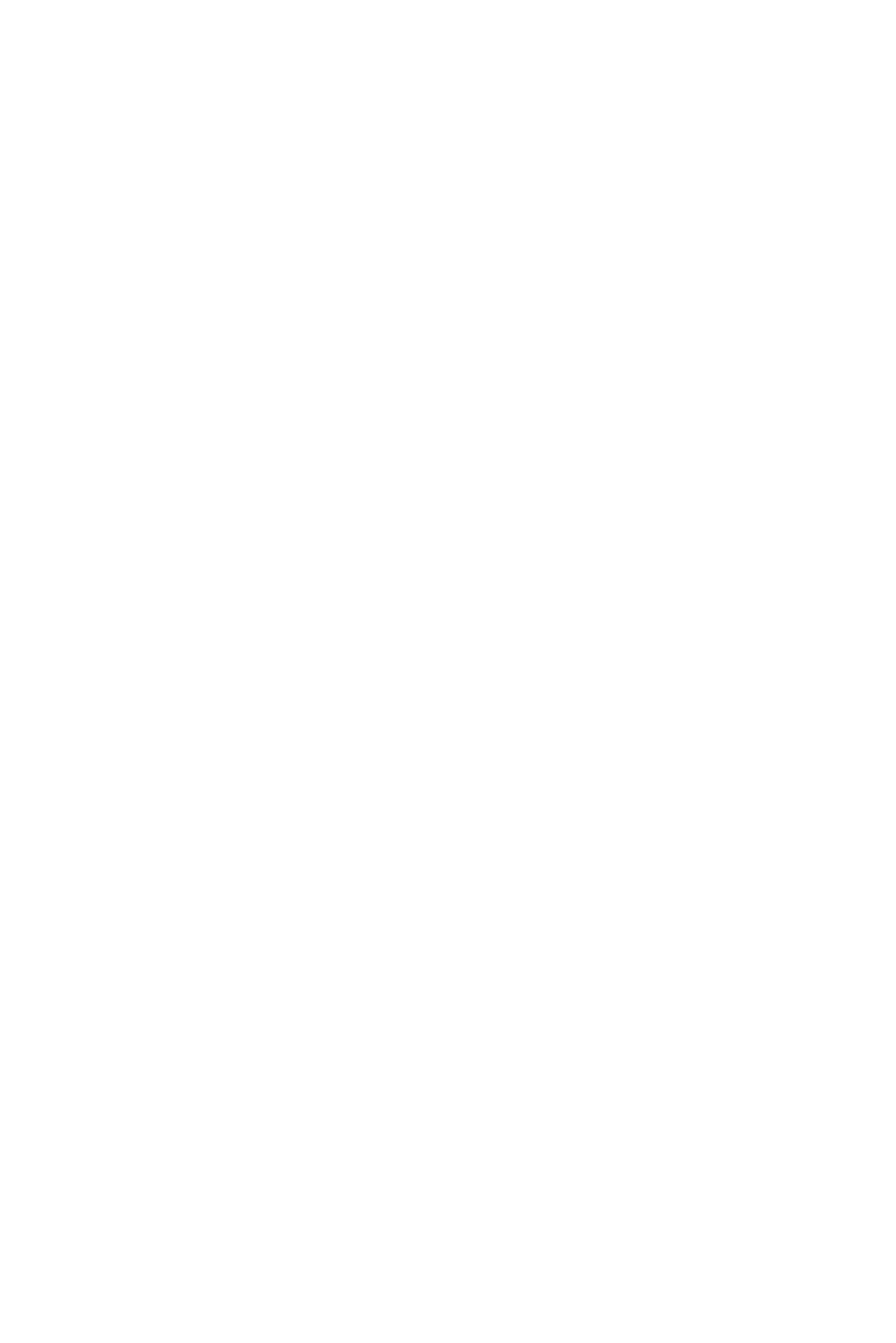
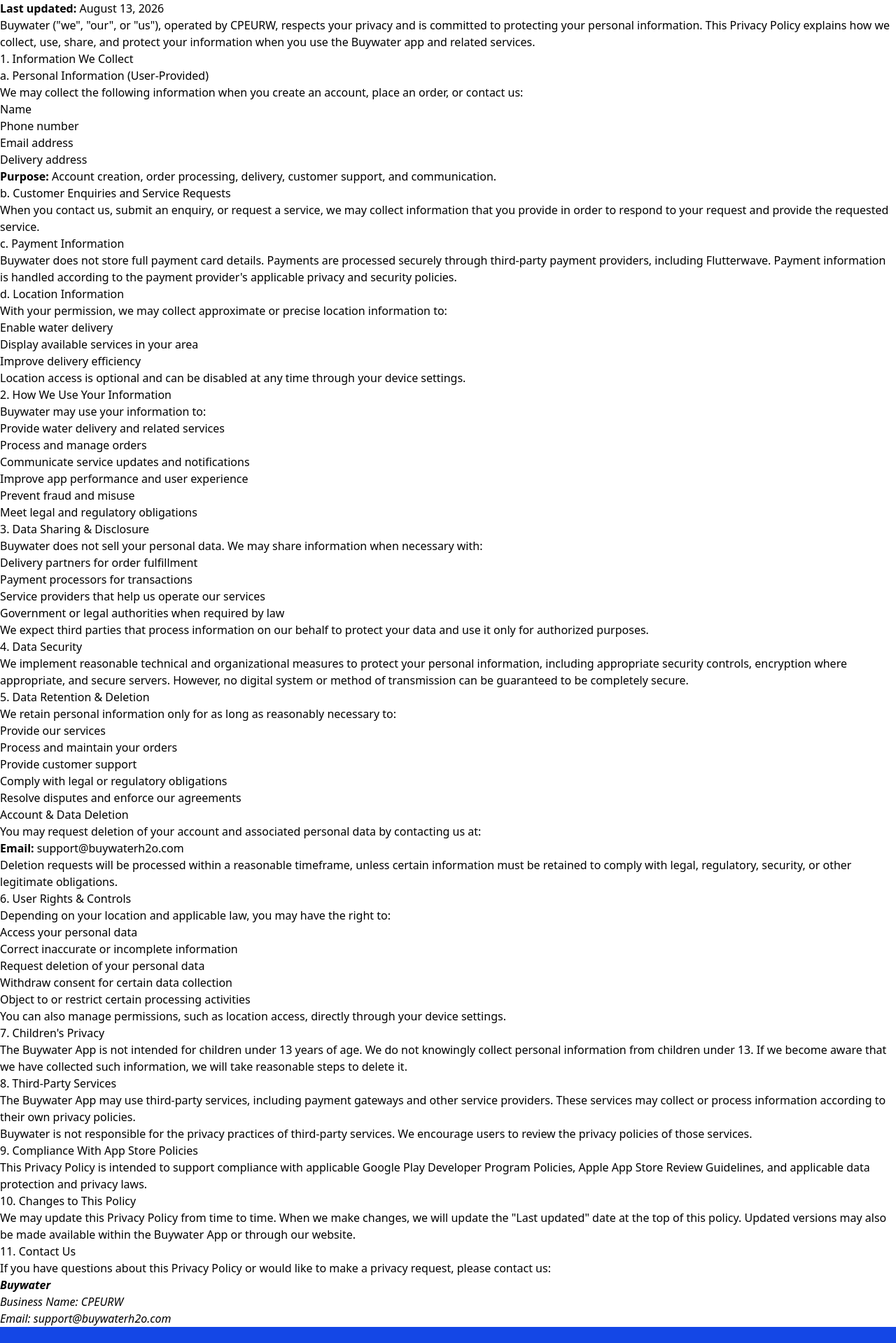
Before and after one commit to Sirwin2win/h2o, a React (Vite) app: page /privacy-policy in a window 1280 px wide. Before the commit this address had no page. Shown: the part 221-2140 px from the top of the page at 70% size. Before the commit the page ends 800 px from the top, so only its background shows below. Built offline with nearby package versions, Linux system fonts and the light colour scheme.

Commit message:
auth corrected

```diff
--- a/src/App.jsx
+++ b/src/App.jsx
@@ -37,6 +37,7 @@
 import OrderDetail from "./components/OrderDetail";
 import TransactionsSuccessful from "./components/TransactionsSuccessful";
 import Delete from "./components/Delete";
+import PrivacyPolicy from "./components/PrivacyPolicy";
 
 function App() {
   return (
@@ -58,6 +59,7 @@
           <Route path="/login" element={<Login />} />
           <Route path="/register" element={<RegisterForm />} />
           <Route path="/sirwin/cpeurw/delete" element={<Delete />} />
+          <Route path="/privacy-policy" element={<PrivacyPolicy />} />
           <Route
             path="/cart"
             element={
--- /dev/null
+++ b/src/components/PrivacyPolicy.jsx
@@ -0,0 +1,225 @@
+import React from "react";
+
+const PrivacyPolicy = () => {
+  return (
+    <div className="privacy-policy">
+      <h1>Privacy Policy</h1>
+
+      <p>
+        <strong>Last updated:</strong> August 13, 2026
+      </p>
+
+      <p>
+        Buywater ("we", "our", or "us"), operated by CPEURW, respects your
+        privacy and is committed to protecting your personal information. This
+        Privacy Policy explains how we collect, use, share, and protect your
+        information when you use the Buywater app and related services.
+      </p>
+
+      <h2>1. Information We Collect</h2>
+
+      <h3>a. Personal Information (User-Provided)</h3>
+      <p>
+        We may collect the following information when you create an account,
+        place an order, or contact us:
+      </p>
+
+      <ul>
+        <li>Name</li>
+        <li>Phone number</li>
+        <li>Email address</li>
+        <li>Delivery address</li>
+      </ul>
+
+      <p>
+        <strong>Purpose:</strong> Account creation, order processing, delivery,
+        customer support, and communication.
+      </p>
+
+      <h3>b. Customer Enquiries and Service Requests</h3>
+      <p>
+        When you contact us, submit an enquiry, or request a service, we may
+        collect information that you provide in order to respond to your request
+        and provide the requested service.
+      </p>
+
+      <h3>c. Payment Information</h3>
+      <p>
+        Buywater does not store full payment card details. Payments are
+        processed securely through third-party payment providers, including
+        Flutterwave. Payment information is handled according to the payment
+        provider's applicable privacy and security policies.
+      </p>
+
+      <h3>d. Location Information</h3>
+      <p>
+        With your permission, we may collect approximate or precise location
+        information to:
+      </p>
+
+      <ul>
+        <li>Enable water delivery</li>
+        <li>Display available services in your area</li>
+        <li>Improve delivery efficiency</li>
+      </ul>
+
+      <p>
+        Location access is optional and can be disabled at any time through your
+        device settings.
+      </p>
+
+      <h2>2. How We Use Your Information</h2>
+
+      <p>Buywater may use your information to:</p>
+
+      <ul>
+        <li>Provide water delivery and related services</li>
+        <li>Process and manage orders</li>
+        <li>Communicate service updates and notifications</li>
+        <li>Improve app performance and user experience</li>
+        <li>Prevent fraud and misuse</li>
+        <li>Meet legal and regulatory obligations</li>
+      </ul>
+
+      <h2>3. Data Sharing &amp; Disclosure</h2>
+
+      <p>
+        Buywater does not sell your personal data. We may share information when
+        necessary with:
+      </p>
+
+      <ul>
+        <li>Delivery partners for order fulfillment</li>
+        <li>Payment processors for transactions</li>
+        <li>Service providers that help us operate our services</li>
+        <li>Government or legal authorities when required by law</li>
+      </ul>
+
+      <p>
+        We expect third parties that process information on our behalf to
+        protect your data and use it only for authorized purposes.
+      </p>
+
+      <h2>4. Data Security</h2>
+
+      <p>
+        We implement reasonable technical and organizational measures to protect
+        your personal information, including appropriate security controls,
+        encryption where appropriate, and secure servers. However, no digital
+        system or method of transmission can be guaranteed to be completely
+        secure.
+      </p>
+
+      <h2>5. Data Retention &amp; Deletion</h2>
+
+      <p>
+        We retain personal information only for as long as reasonably necessary
+        to:
+      </p>
+
+      <ul>
+        <li>Provide our services</li>
+        <li>Process and maintain your orders</li>
+        <li>Provide customer support</li>
+        <li>Comply with legal or regulatory obligations</li>
+        <li>Resolve disputes and enforce our agreements</li>
+      </ul>
+
+      <h3>Account &amp; Data Deletion</h3>
+
+      <p>
+        You may request deletion of your account and associated personal data by
+        contacting us at:
+      </p>
+
+      <p>
+        <strong>Email:</strong>{" "}
+        <a href="mailto:support@buywaterh2o.com">support@buywaterh2o.com</a>
+      </p>
+
+      <p>
+        Deletion requests will be processed within a reasonable timeframe,
+        unless certain information must be retained to comply with legal,
+        regulatory, security, or other legitimate obligations.
+      </p>
+
+      <h2>6. User Rights &amp; Controls</h2>
+
+      <p>
+        Depending on your location and applicable law, you may have the right
+        to:
+      </p>
+
+      <ul>
+        <li>Access your personal data</li>
+        <li>Correct inaccurate or incomplete information</li>
+        <li>Request deletion of your personal data</li>
+        <li>Withdraw consent for certain data collection</li>
+        <li>Object to or restrict certain processing activities</li>
+      </ul>
+
+      <p>
+        You can also manage permissions, such as location access, directly
+        through your device settings.
+      </p>
+
+      <h2>7. Children's Privacy</h2>
+
+      <p>
+        The Buywater App is not intended for children under 13 years of age. We
+        do not knowingly collect personal information from children under 13. If
+        we become aware that we have collected such information, we will take
+        reasonable steps to delete it.
+      </p>
+
+      <h2>8. Third-Party Services</h2>
+
+      <p>
+        The Buywater App may use third-party services, including payment
+        gateways and other service providers. These services may collect or
+        process information according to their own privacy policies.
+      </p>
+
+      <p>
+        Buywater is not responsible for the privacy practices of third-party
+        services. We encourage users to review the privacy policies of those
+        services.
+      </p>
+
+      <h2>9. Compliance With App Store Policies</h2>
+
+      <p>
+        This Privacy Policy is intended to support compliance with applicable
+        Google Play Developer Program Policies, Apple App Store Review
+        Guidelines, and applicable data protection and privacy laws.
+      </p>
+
+      <h2>10. Changes to This Policy</h2>
+
+      <p>
+        We may update this Privacy Policy from time to time. When we make
+        changes, we will update the "Last updated" date at the top of this
+        policy. Updated versions may also be made available within the Buywater
+        App or through our website.
+      </p>
+
+      <h2>11. Contact Us</h2>
+
+      <p>
+        If you have questions about this Privacy Policy or would like to make a
+        privacy request, please contact us:
+      </p>
+
+      <address>
+        <strong>Buywater</strong>
+        <br />
+        Business Name: CPEURW
+        <br />
+        Email:{" "}
+        <a href="mailto:support@buywaterh2o.com">support@buywaterh2o.com</a>
+      </address>
+    </div>
+  );
+};
+
+export default PrivacyPolicy;
--- a/src/features/category/categoryApi.js
+++ b/src/features/category/categoryApi.js
@@ -1,11 +1,12 @@
 // src/features/products/productAPI.js
 
-import axios from 'axios';
+import axios from "axios";
 
-const API_BASE = 'https://api.buywaterh2o.com/api/category';
+const API_BASE = "https://api2.buywaterh2o.com/api/category";
 
 export const fetchCategoriesAPI = () => axios.get(API_BASE);
 export const fetchCategoryByIdAPI = (id) => axios.get(`${API_BASE}/${id}`);
 export const createCategoryAPI = (category) => axios.post(API_BASE, category);
-export const updateCategoryAPI = (id, category) => axios.put(`${API_BASE}/${id}`, category);
+export const updateCategoryAPI = (id, category) =>
+  axios.put(`${API_BASE}/${id}`, category);
 export const deleteCategoryAPI = (id) => axios.delete(`${API_BASE}/${id}`);
--- a/src/features/mail/mailApi.js
+++ b/src/features/mail/mailApi.js
@@ -1,10 +1,11 @@
 // src/features/products/productAPI.js
 
-import axios from 'axios';
+import axios from "axios";
 
-const API_BASE = 'https://api.buywaterh2o.com/send-email';
-
+const API_BASE = "https://api2.buywaterh2o.com/send-email";
 
 export const createMailAPI = (mail) => axios.post(API_BASE, mail);
-export const resetMailAPI = (mail) => axios.post('https://api.buywaterh2o.com/api/auth/forgot-password', mail);
-export const updateMailAPI = (mail) => axios.put('https://api.buywaterh2o.com/api/auth/update-password', mail);
+export const resetMailAPI = (mail) =>
+  axios.post("https://api2.buywaterh2o.com/api/auth/forgot-password", mail);
+export const updateMailAPI = (mail) =>
+  axios.put("https://api2.buywaterh2o.com/api/auth/update-password", mail);
--- a/src/features/orders/orderApi.js
+++ b/src/features/orders/orderApi.js
@@ -1,8 +1,8 @@
 // src/features/products/productAPI.js
 
-import axios from 'axios';
+import axios from "axios";
 
-const API_BASE = 'https://api.buywaterh2o.com/api/orders';
+const API_BASE = "https://api2.buywaterh2o.com/api/orders";
 
 export const fetchOrdersAPI = () => axios.get(API_BASE);
 export const fetchOrderByIdAPI = (userId) => axios.get(`${API_BASE}/${userId}`);
--- a/src/features/pay/payApi.js
+++ b/src/features/pay/payApi.js
@@ -1,7 +1,6 @@
-import axios from 'axios';
+import axios from "axios";
 
-const API_BASE = 'https://api.buywaterh2o.com/api/pay';
-
+const API_BASE = "https://api2.buywaterh2o.com/api/pay";
 
 export const createPayAPI = (checkout) => axios.post(API_BASE, checkout);
 export const getPayAPI = () => axios.get(API_BASE);
--- a/src/features/products/productApi.js
+++ b/src/features/products/productApi.js
@@ -1,11 +1,12 @@
 // src/features/products/productAPI.js
 
-import axios from 'axios';
+import axios from "axios";
 
-const API_BASE = 'https://api.buywaterh2o.com/api/products';
+const API_BASE = "https://api2.buywaterh2o.com/api/products";
 
 export const fetchProductsAPI = () => axios.get(API_BASE);
 export const fetchProductByIdAPI = (id) => axios.get(`${API_BASE}/${id}`);
 export const createProductAPI = (product) => axios.post(API_BASE, product);
-export const updateProductAPI = (id, product) => axios.put(`${API_BASE}/${id}`, product);
+export const updateProductAPI = (id, product) =>
+  axios.put(`${API_BASE}/${id}`, product);
 export const deleteProductAPI = (id) => axios.delete(`${API_BASE}/${id}`);
```
Also changed, not shown: src/features/auth/authService.js (+18 -19 lines), src/features/auth/authSlice.js (+5 -4 lines), src/features/productAPI.js (+6 -4 lines), src/features/products/productSlice.js (+35 -35 lines), src/forms/RegisterForm.jsx (+71 -29 lines), 1 other file (tests, documents, lock files or other folders).
